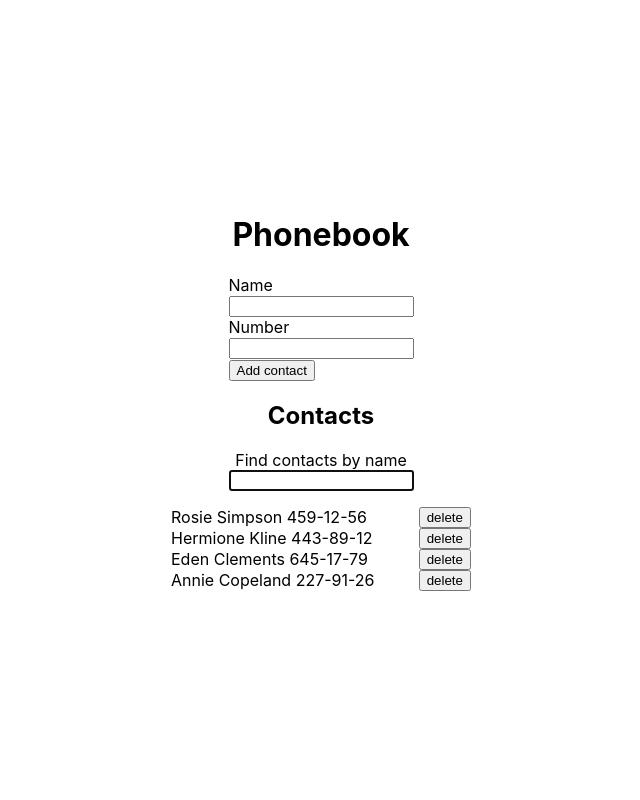
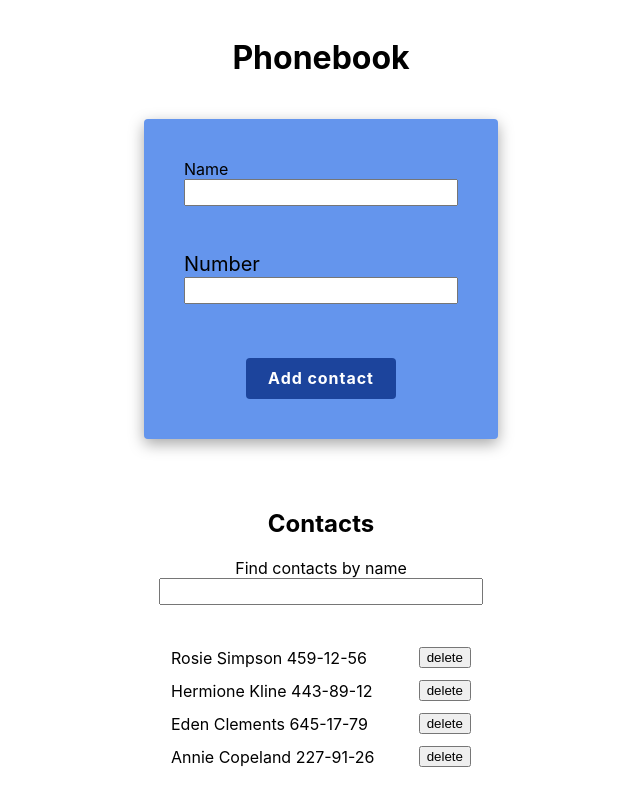
Before and after one commit to yashbon/goit-react-hw-06-phonebook, a React (Create React App) app: page / in a window 1280 px wide. Shown: the whole page, without its empty margins (319-959 px from the left). Built offline with nearby package versions, Linux system fonts and the light colour scheme.

Commit message:
add some styles

```diff
--- a/src/components/ConactList/ContactList.jsx
+++ b/src/components/ConactList/ContactList.jsx
@@ -1,5 +1,6 @@
 import ConactListItem from 'components/ContactLitsItem/ContactListItem';
 import { useSelector } from 'react-redux';
+import css from './ContactList.module.css';
 
 const ContactList = () => {
     // Отримуємо необхідну частину стану
@@ -17,6 +18,7 @@
         <ul style={{ width: 300, padding: 0 }}>
             {filteredContacts.map(contact => (
                 <li
+                    className={css.contactListItem}
                     key={contact.id}
                     style={{ display: 'flex', justifyContent: 'space-between' }}
                 >
--- /dev/null
+++ b/src/components/ConactList/ContactList.module.css
@@ -0,0 +1,47 @@
+.contactList {
+    margin-top: 20px;
+    padding-left: 20px;
+    width: fit-content;
+    margin-bottom: 50px;
+    margin-top: 20px;
+    padding: 30px;
+    background-color: CornflowerBlue;
+    border-radius: 4px;
+    box-shadow: rgba(0, 0, 0, 0.35) 0px 5px 15px;
+}
+
+.contactListItem {
+    display: flex;
+    justify-content: flex-start;
+    align-items: center;
+    gap: 30px;
+    max-width: 400px;
+    margin-bottom: 12px;
+}
+
+.contactListItem:last-child {
+    margin-bottom: 0;
+}
+
+.deleteContact_Button {
+    padding: 2px 12px;
+    margin-left: auto;
+    border-radius: 2px;
+    border: none;
+
+    color: #fff;
+    background-color: rgb(28, 68, 156);
+    font-family: inherit;
+
+    font-size: 12px;
+    line-height: 1.87;
+    text-align: center;
+    letter-spacing: 0.06em;
+    cursor: pointer;
+    transition: background-color 300ms ease-out;
+}
+
+.deleteContact_Button:hover,
+.deleteContact_Button:focus {
+    background-color: rgb(42, 95, 209);
+}
--- a/src/components/ContactForm/ContactForm.jsx
+++ b/src/components/ContactForm/ContactForm.jsx
@@ -1,6 +1,7 @@
 import { useDispatch, useSelector } from 'react-redux';
 // import { customAlphabet } from 'nanoid';
 import { addContact } from 'redux/contactsSlice';
+import css from './ContactForm.module.css';
 
 // const nanoid = customAlphabet('1234567890', 2);
 
@@ -64,12 +65,12 @@
     // };
 
     return (
-        <form onSubmit={handleSubmit}>
+        <form className={css.form} onSubmit={handleSubmit}>
             <label>
                 Name
                 <br />
                 <input
-                    // className={css.input}
+                    className={css.input}
                     type="text"
                     name="name"
                     pattern="^[a-zA-Zа-яА-Я]+$"
@@ -81,13 +82,13 @@
             </label>
             <br />
             <label
-            // className={css.label}
-            // htmlFor=""
+                className={css.label}
+                // htmlFor=""
             >
                 Number
                 <br />
                 <input
-                    // className={css.input}
+                    className={css.input}
                     type="tel"
                     name="number"
                     pattern="^[0-9]+$"
@@ -98,10 +99,7 @@
                 />
             </label>
             <br />
-            <button
-                // className={css.form_button}
-                type="submit"
-            >
+            <button className={css.form_button} type="submit">
                 Add contact
             </button>
         </form>
--- /dev/null
+++ b/src/components/ContactForm/ContactForm.module.css
@@ -0,0 +1,56 @@
+.form {
+    display: flex;
+    flex-direction: column;
+    align-items: flex-start;
+    width: fit-content;
+    margin-bottom: 50px;
+    margin-top: 20px;
+    padding: 40px;
+    background-color: CornflowerBlue;
+    border-radius: 4px;
+    box-shadow: rgba(0, 0, 0, 0.35) 0px 5px 15px;
+    /* border: 2px solid rgb(6, 6, 58); */
+}
+
+.label {
+    margin-bottom: 8px;
+    font-size: 20px;
+}
+
+.input {
+    width: 250px;
+    margin-bottom: 26px;
+    padding: 4px 10px;
+    outline: none;
+    /* border-radius: 4px; */
+}
+
+.input:focus {
+    /* background-color: rgb(232, 237, 252); */
+    border: 2px solid Aqua;
+    border-radius: 4px;
+}
+
+.form_button {
+    padding: 6px 22px;
+    margin-left: auto;
+    margin-right: auto;
+    border-radius: 4px;
+    border: none;
+
+    color: #fff;
+    background-color: rgb(28, 68, 156);
+    font-family: inherit;
+    font-weight: 700;
+    font-size: 16px;
+    line-height: 1.87;
+    text-align: center;
+    letter-spacing: 0.06em;
+    cursor: pointer;
+    transition: background-color 300ms ease-out;
+}
+
+.form_button:hover,
+.form_button:focus {
+    background-color: rgb(42, 95, 209);
+}
--- a/src/components/ContactLitsItem/ContactListItem.jsx
+++ b/src/components/ContactLitsItem/ContactListItem.jsx
@@ -6,7 +6,10 @@
             <p style={{ margin: 0 }}>
                 <span>{contact.name}</span> <span>{contact.number}</span>
             </p>
-            <ContactButtonDel contactId={contact.id} />
+            <ContactButtonDel
+                // className={css.deleteContact_Button}
+                contactId={contact.id}
+            />
         </>
     );
 };
--- a/src/components/Filter/Filter.jsx
+++ b/src/components/Filter/Filter.jsx
@@ -1,5 +1,6 @@
 import { useDispatch } from 'react-redux';
 import { applyFilter } from 'redux/filterSlice';
+import css from './Filter.module.css';
 
 const Filter = () => {
     // const filter = useSelector(state => state.filter);
@@ -18,6 +19,7 @@
         <>
             <label>Find contacts by name</label>
             <input
+                className={css.filterInput}
                 type="text"
                 name="name"
                 autoFocus={true}
--- /dev/null
+++ b/src/components/Filter/Filter.module.css
@@ -0,0 +1,7 @@
+.filterInput {
+    width: 300px;
+    margin-bottom: 26px;
+    padding: 4px 10px;
+    outline: none;
+    /* border-radius: 4px; */
+}
```
